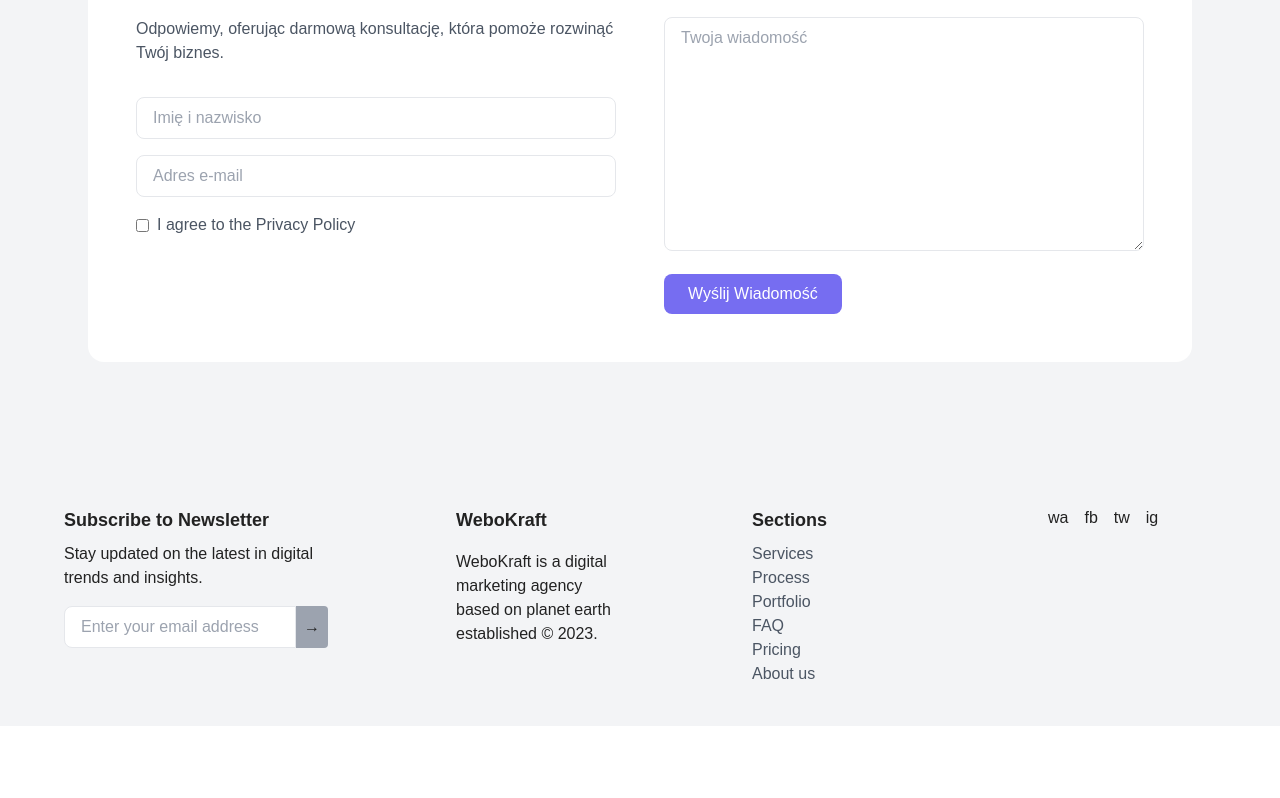
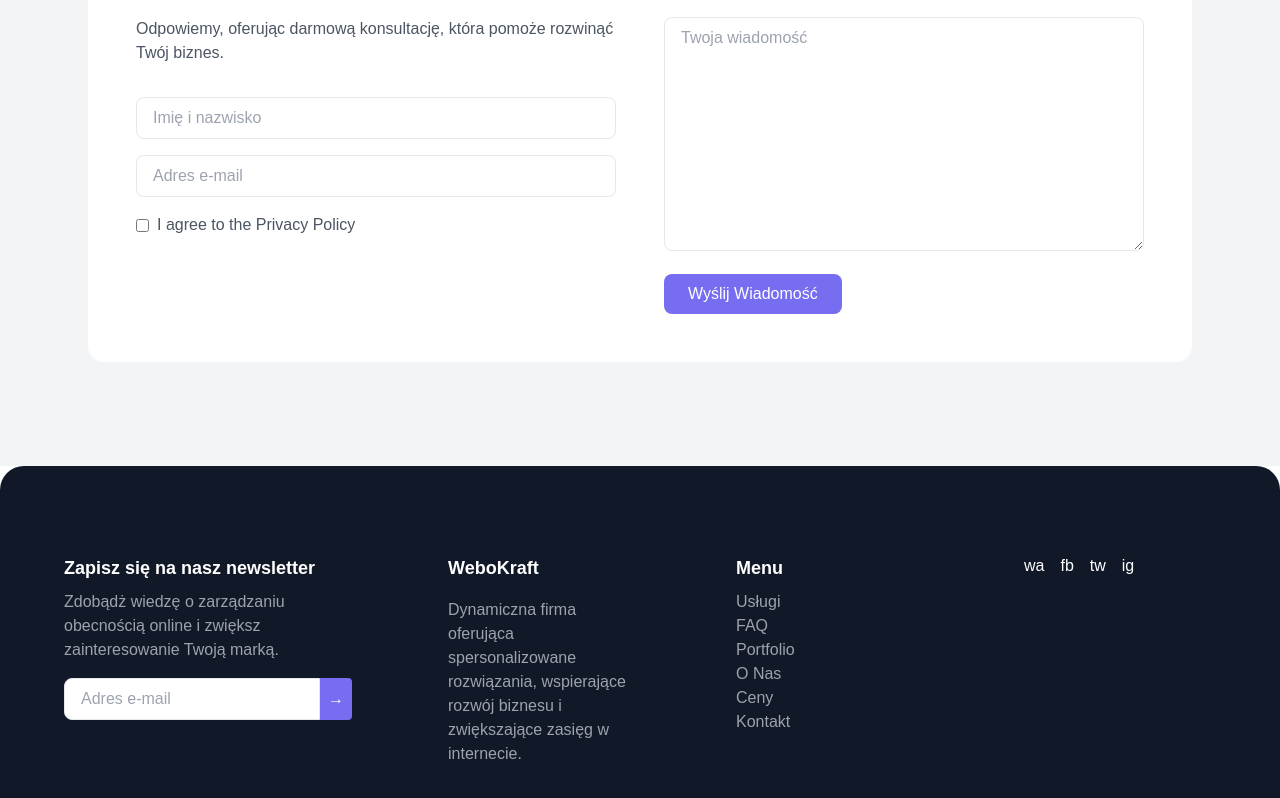
Before and after one commit to youssefalb/smmweb, a React (Create React App) app in the folder smmwebreact/: page / in a window 1280 px wide. Shown: the part 6479-7277 px from the top of the page. Before the commit the page ends 7205 px from the top, so only its background shows below. Built offline with nearby package versions, Linux system fonts and the light colour scheme.

Commit message:
Updated Footer

```diff
--- a/smmwebreact/src/components/Footer.tsx
+++ b/smmwebreact/src/components/Footer.tsx
@@ -2,65 +2,39 @@ import React from 'react';
 
 const Footer = () => {
     return (
-        <footer className="bg-gray-100 text-black p-10">
-            <div className="max-w-6xl mx-auto grid grid-cols-1 md:grid-cols-2 lg:grid-cols-4 gap-8">
-                {/* Company Description */}
+        <footer className="bg-gray-900 text-white p-10 rounded-t-3xl">
+            <div className="max-w-6xl mx-auto grid grid-cols-1 md:grid-cols-2 lg:grid-cols-4 py-12">
 
-
-                {/* Contact */}
-                {/* <div>
-                    <h3 className="font-bold text-lg mb-2">Contact</h3>
-                    <ul>
-                        <li>Phone</li>
-                        <li>Email</li>
-                        <li>Location</li>
-                        <li>Social Media</li>
-                        <li>Message Form</li>
-                        <li>Customer Center</li>
-                    </ul>
-                </div> */}
-
-                {/* About Us */}
-                {/* <div>
-                    <h3 className="font-bold text-lg mb-2">About Us</h3>
-                    <ul>
-                        <li>Who We Are</li>
-                        <li>Our Team</li>
-                        <li>Careers</li>
-                        <li>Case Studies</li>
-                        <li>Privacy Policy</li>
-                    </ul>
-                </div> */}
                 <div className="">
-                    <h3 className="font-bold text-lg mb-2">Subscribe to Newsletter</h3>
-                    <p className="mb-4">Stay updated on the latest in digital trends and insights.</p>
+                    <h3 className="font-bold text-lg mb-2">Zapisz się na nasz newsletter</h3>
+                    <p className="mb-4 text-gray-400">Zdobądż wiedzę o zarządzaniu obecnością online i zwiększ zainteresowanie Twoją marką.</p>
                     <div className="flex">
                         <input
                             type="text"
-                            placeholder="Enter your email address"
-                            className="w-full px-4 py-2 border rounded-l-lg text-gray-700 focus:outline-none focus:border-blue-500"
+                            placeholder="Adres e-mail"
+                            className="w-full px-4 py-2 border rounded-l-lg text-gray-700 focus:outline-none focus:border-purple"
                         />
-                        <button className="bg-gray-400 p-2 rounded-r">→</button>
+                        <button className="bg-purple p-2 rounded-r">→</button>
                     </div>
                 </div>
                 <div className='ml-24'>
                     <h2 className="font-bold text-lg mb-4">WeboKraft</h2>
-                    <p>WeboKraft is a digital marketing agency based on planet earth established © 2023.</p>
+                    <p className='text-gray-400'>Dynamiczna firma oferująca spersonalizowane rozwiązania, wspierające rozwój biznesu i zwiększające zasięg w internecie.</p>
 
                     {/* Newsletter Subscription */}
 
                 </div>
                 {/* Services */}
                 <div className='ml-24'>
-                    <h3 className="font-bold text-lg mb-2">Sections</h3>
+                    <h3 className="font-bold text-lg mb-2">Menu</h3>
                     <ul>
                         <ul>
-                            <li><a href="#services" className="text-gray-600 hover:text-gray-900">Services</a></li>
-                            <li><a href="#process" className="text-gray-600 hover:text-gray-900">Process</a></li>
-                            <li><a href="#portfolio" className="text-gray-600 hover:text-gray-900">Portfolio</a></li>
-                            <li><a href="#faq" className="text-gray-600 hover:text-gray-900">FAQ</a></li>
-                            <li><a href="#pricing" className="text-gray-600 hover:text-gray-900">Pricing</a></li>
-                            <li><a href="#aboutus" className="text-gray-600 hover:text-gray-900">About us</a></li>
+                            <li><a href="#services" className="text-gray-400 hover:text-purple">Usługi</a></li>
+                            <li><a href="#faq" className="text-gray-400 hover:text-purple">FAQ</a></li>
+                            <li><a href="#portfolio" className="text-gray-400 hover:text-purple">Portfolio</a></li>
+                            <li><a href="#aboutus" className="text-gray-400 hover:text-purple">O Nas</a></li>
+                            <li><a href="#pricing" className="text-gray-400 hover:text-purple">Ceny</a></li>
+                            <li><a href="#contact" className="text-gray-400 hover:text-purple">Kontakt</a></li>
                         </ul>
                     </ul>
                 </div>
```
